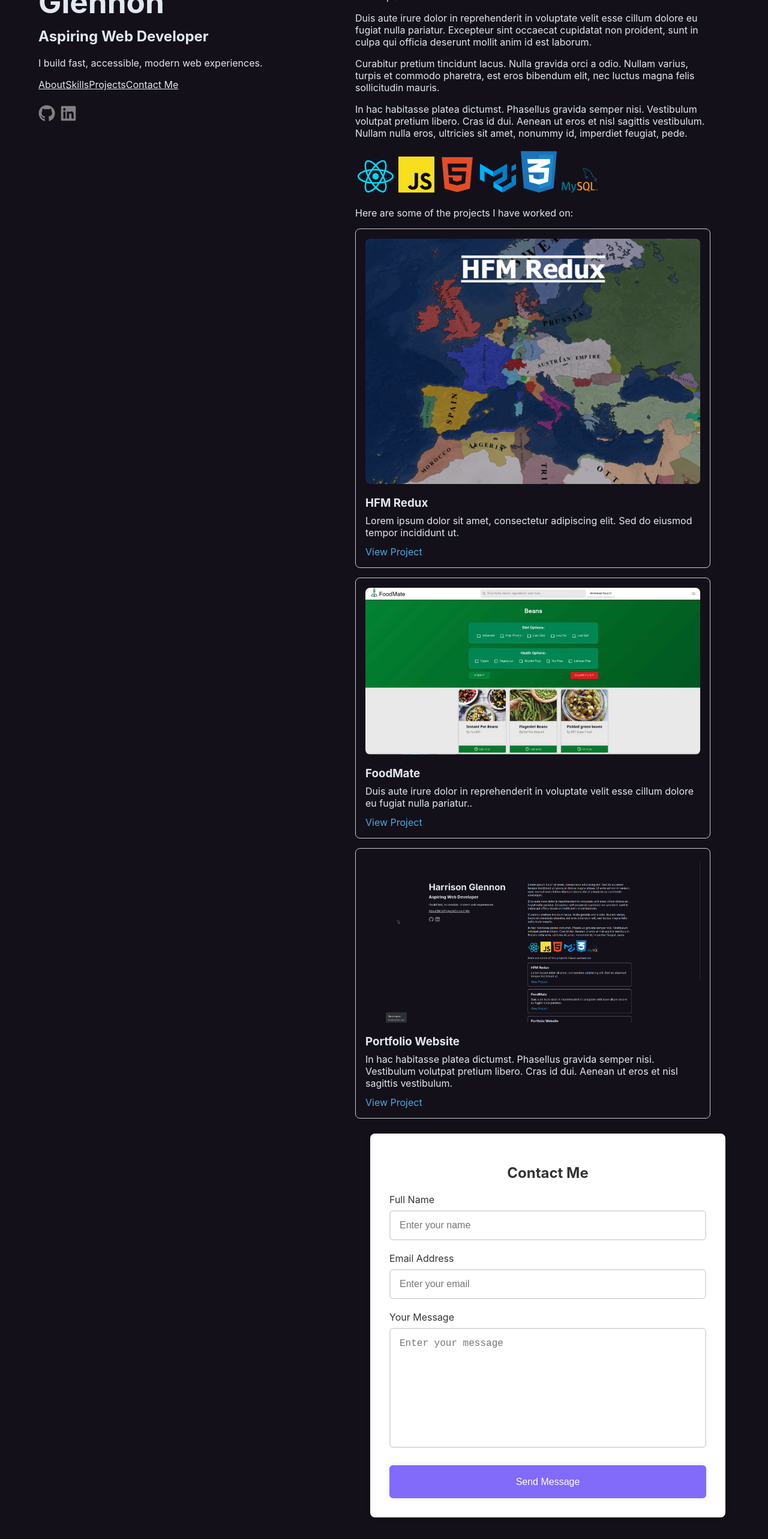
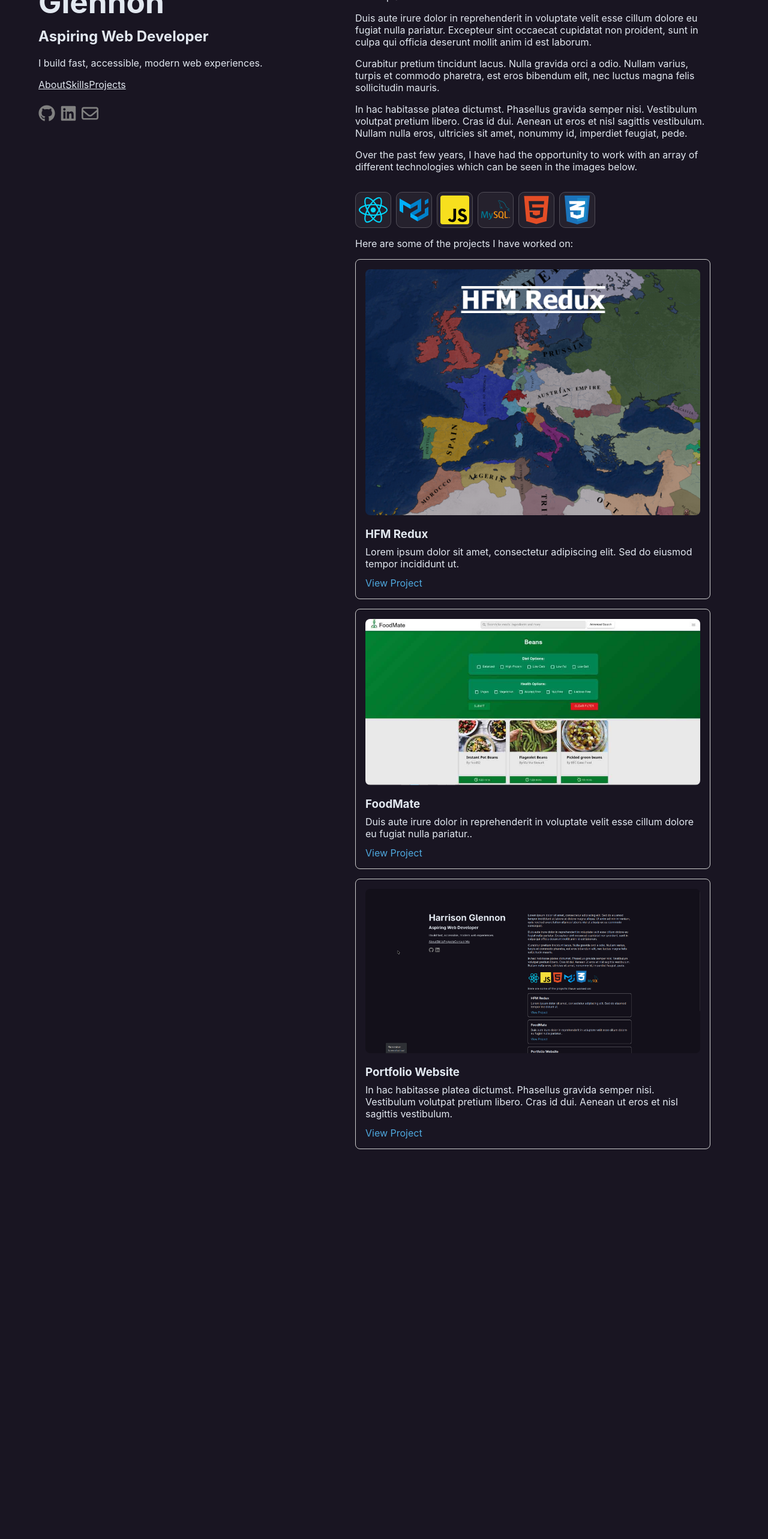
Before and after one commit to HGlennon/Portfolio, a React (Vite) app: page / in a window 1280 px wide. Shown: the part 220-2786 px from the top of the page at 60% size. After the commit the page ends 2280 px from the top, so only its background shows below. Built offline with nearby package versions, Linux system fonts and the light colour scheme.

Commit message:
images update

```diff
--- a/src/Content.jsx
+++ b/src/Content.jsx
@@ -3,7 +3,6 @@ import ProjectCard from './ProjectCard';
 import HFMReduxImg from './assets/HFM_Redux.png';
 import FoodMateImg from './assets/FoodMate.jpg';
 import PortfolioImg from './assets/Portfolio.png';
-import ContactForm from './form';
 
 export default function Content() {
   return (
@@ -16,6 +15,7 @@ export default function Content() {
       </section>
 
       <section id="skills">
+        <p>Over the past few years, I have had the opportunity to work with an array of different technologies which can be seen in the images below.</p>
         <Images />
       </section>
 
@@ -40,7 +40,6 @@ export default function Content() {
           image = {PortfolioImg}
         />
       </section>
-      <ContactForm/>
     </main>
   );
 }
--- a/src/Sidebar.jsx
+++ b/src/Sidebar.jsx
@@ -1,11 +1,21 @@
-import { FaLinkedin, FaGithub } from "react-icons/fa";
+import { FaRegEnvelope, FaGithub, FaLinkedin } from "react-icons/fa6";
 import { Tooltip } from 'react-tooltip'
 
+
 export default function Sidebar() {
+
+  const email = "harrisongle@gmail.com";
+  const subject = "";
+  const message = "";
+
   return (
     <aside>
       <div>
-        <h1>Harrison Glennon</h1>
+        <h1>
+          <a href="#about" style={{ color: "inherit", textDecoration: "none" }}>
+            Harrison Glennon
+          </a>
+        </h1>
         <h2>Aspiring Web Developer</h2>
         <p>I build fast, accessible, modern web experiences.</p>
       </div>
@@ -13,7 +23,6 @@ export default function Sidebar() {
         <a href="#about">About</a>
         <a href="#skills">Skills</a>
         <a href="#projects">Projects</a>
-        <a href="#contact">Contact Me</a>
       </nav>
       <div className="social-icons">
           <a
@@ -35,7 +44,17 @@ export default function Sidebar() {
             data-tooltip-content="LinkedIn"
           >
             <FaLinkedin size={28} />
-        </a>
+          </a>
+          <a
+            href={`mailto:${email}?subject=${encodeURIComponent(subject)}&body=${encodeURIComponent(message)}`}
+            target="_blank"
+            rel="noopener noreferrer"
+            aria-label="Email"
+            data-tooltip-id="email-tooltip"
+            data-tooltip-content="Message Me!"
+          >
+            <FaRegEnvelope size={28} />
+          </a>
       </div>
       <Tooltip
         id="github-tooltip"
@@ -43,14 +62,21 @@ export default function Sidebar() {
         className="tooltip-style"
         delayShow={300}
         delayHide={100}
-        />
+      />
       <Tooltip
         id="linkedin-tooltip"
         place="bottom"
         className="tooltip-style"
         delayShow={300}
         delayHide={100}
-        />
+      />
+      <Tooltip
+        id="email-tooltip"
+        place="bottom"
+        className="tooltip-style"
+        delayShow={300}
+        delayHide={100}
+      />
     </aside>
   );
 }
--- a/src/form.jsx
+++ /dev/null
@@ -1,55 +0,0 @@
-import "./main.css";
-import Swal from "sweetalert2";
-
-function ContactForm() {
-  const onSubmit = async (event) => {
-    event.preventDefault();
-    const formData = new FormData(event.target);
-
-    formData.append("access_key", "ae90b6dc-6029-4cef-985d-03f412443394");
-
-    const object = Object.fromEntries(formData);
-    const json = JSON.stringify(object);
-
-    const res = await fetch("https://api.web3forms.com/submit", {
-      method: "POST",
-      headers: {
-        "Content-Type": "application/json",
-        Accept: "application/json"
-      },
-      body: json
-    }).then((res) => res.json());
-
-    if (res.success) {
-      Swal.fire({
-        title: "Success!",
-        text: "Your message has been sent successfully.",
-        icon: "success",
-        confirmButtonText: "OK"
-      });
-      event.target.reset();
-    }
-  };
-
-  return (
-    <section id="contact">
-        <form onSubmit={onSubmit}>
-        <h2>Contact Me</h2>
-        <div className='input-box'>
-            <label>Full Name</label>
-            <input type="text" className="field" placeholder="Enter your name" name="name" required />
-        </div>
-        <div className='input-box'>
-            <label>Email Address</label>
-            <input type="email" className="field" placeholder="Enter your email" name="email" required />
-        </div>
-        <div className='input-box'>
-            <label>Your Message</label>
-            <textarea className="field mess" placeholder="Enter your message" required></textarea>
-        </div>
-        <button type="submit" className="submit-button">Send Message</button>
-        </form>
-      </section>
-    )
-}
-export default ContactForm;
--- a/src/images.jsx
+++ b/src/images.jsx
@@ -7,6 +7,15 @@ import mySQLogo from './assets/mysql.svg'
 import htmlLogo from './assets/html.svg'
 import cssLogo from './assets/css.svg'
 import crossIcon from './assets/cross.svg';
+
+const techIcons = [
+  { key: 'react', src: reactLogo, alt: 'React', link: 'react' },
+  { key: 'mui', src: muiLogo, alt: 'MUI', link: 'mui' },
+  { key: 'javascript', src: javaScriptLogo, alt: 'JavaScript', link: 'javascript' },
+  { key: 'mysql', src: mySQLogo, alt: 'MySQL', link: 'mysql' },
+  { key: 'html', src: htmlLogo, alt: 'HTML', link: 'html' },
+  { key: 'css', src: cssLogo, alt: 'CSS', link: 'css' }
+];
 
 // Temporary, may change in the future for explanation on how I use these languages and frameworks
 const imageWikiLinks = {
@@ -30,14 +39,14 @@ function Images() {
     setActiveImage(null);
   };
   return (
-    <div style={{display: "flex"}}>
-      <div>
-        <img src={reactLogo} alt="React" className="imageStyle" onClick={() => handleImageClick("react")}/>
-        <img src={javaScriptLogo} alt="JavaScript" className="imageStyle" onClick={() => handleImageClick("javascript")}/>
-        <img src={htmlLogo} alt="HTML" className="imageStyle" onClick={() => handleImageClick("html")}/>
-        <img src={muiLogo} alt="Material UI" className="imageStyle" onClick={() => handleImageClick("mui")}/>
-        <img src={cssLogo} alt="CSS" className="imageStyle" onClick={() => handleImageClick("css")}/>
-        <img src={mySQLogo} alt="MySQL" className="imageStyle" onClick={() => handleImageClick("mysql")}/>
+    <div>
+      <div className='tech-icons'>
+        {techIcons.map((icon, i) => icon.src ? (
+          <div className="tech-icon-wrapper" key={i}>
+            <img src={icon.src} alt={icon.alt || 'tech icon'} onClick={() => handleImageClick(icon.link)}/>
+          </div>
+        ) : null
+    )}
     </div>
 
     {/* Consider making the design for when this pops up more responsive, shifts elements on screen to fit them in the system*/}
--- a/src/main.css
+++ b/src/main.css
@@ -1,5 +1,5 @@
 :root {
-  --color-bg: #13101a;
+  --color-bg: #191522;
   --color-text: #e2e8f0;
   --font-body: 'Inter', 'system-ui', sans-serif;
 
@@ -98,17 +98,9 @@ h1 {
     box-sizing: border-box;
 }
 
-.imageStyle {
-  width: 12vw;
-  max-width: 60px;
-  height: auto;
-  cursor: pointer;
-  margin: 4px;
-}
-
 .sidebar {
-  width: 90vw;
-  max-width: 410px;
+  width: 80vw;
+  max-width: 380px;
   min-width: 250px;
   height: 100vh;
   position: fixed;
@@ -161,7 +153,9 @@ aside h2 {
 }
 
 .social-icons {
-  display: flex;
+  display: inline-flex;
+  align-items: center;
+  justify-content: center;
   gap: 0.5rem;
   margin-top: 1.5rem;
 }
@@ -202,7 +196,6 @@ aside h2 {
   border-radius: 8px;
   margin-bottom: 1rem;
 }
-
 
 .tooltip-style {
   background: #616161;
@@ -284,3 +277,52 @@ form button {
 form button:hover {
   background: #624ec6;
 }
+
+.tech-icons {
+  display: flex;
+  flex-wrap: wrap;
+  gap: 0.5rem;
+  margin-top: 2rem;
+  cursor: pointer;
+}
+
+.tech-icons img {
+  height: 60px;
+  width: 60px;
+  transition: transform 0.3s ease;
+}
+
+.tech-icons img:hover {
+  filter: brightness(1.2);
+}
+
+.tech-icon-wrapper {
+  width: 60px;
+  height: 60px;
+  background: rgba(255, 255, 255, 0.05);
+  border-radius: 10px;
+  box-sizing: border-box;
+  transition: 0.3s;
+}
+
+.tech-icon-wrapper:hover {
+  background: rgba(255, 255, 255, 0.1);
+  transform: scale(1.1); /* scale the whole wrapper */
+}
+
+.tech-icons img {
+  border: 1px solid rgba(255, 255, 255, 0.2);
+  border-radius: 10px;
+  padding: 5px;
+}
+
+.tech-icons:hover .tech-icon-wrapper {
+  filter: grayscale(100%) brightness(0.5);
+  opacity: 0.4;
+  transition: filter 0.3s ease, opacity 0.3s ease;
+}
+
+.tech-icons .tech-icon-wrapper:hover {
+  filter: none;
+  opacity: 1;
+}
```
